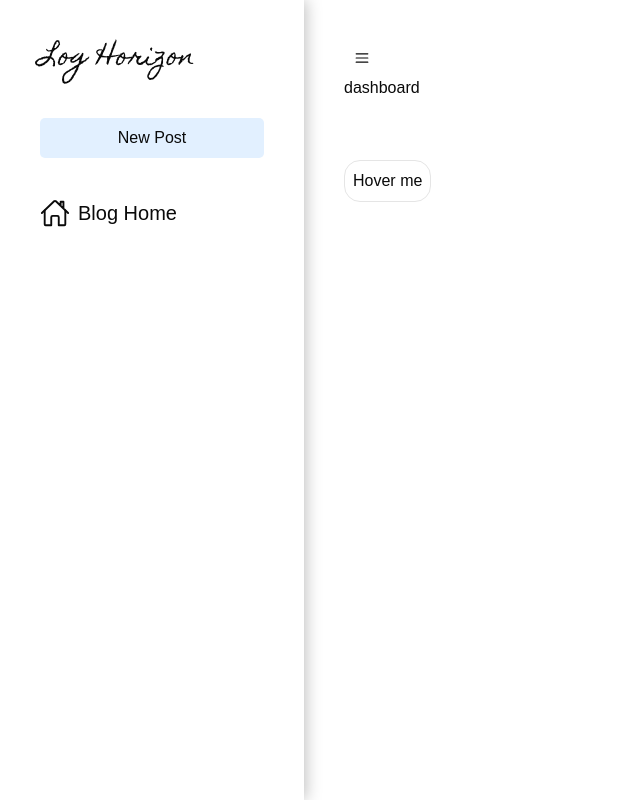
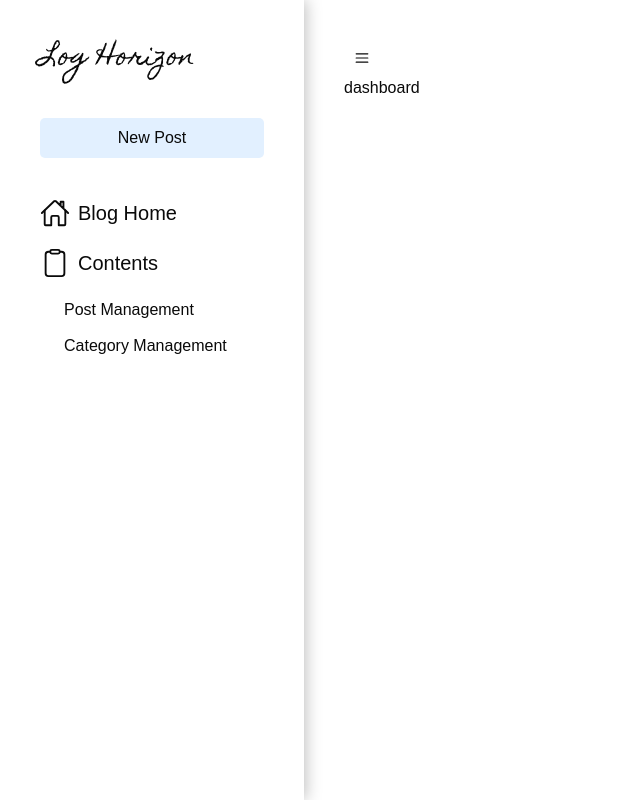
Before and after one commit to Jihan4105/Log-Horizon, a Next.js app: page /admin in a window 1280 px wide. Shown: the whole page, without its empty margins (0-640 px from the left). Built offline with nearby package versions, Linux system fonts and the light colour scheme; a web font is replaced by a local one.

Commit message:
2025-05-30 Developments

```diff
--- a/src/app/admin/layout.tsx
+++ b/src/app/admin/layout.tsx
@@ -7,6 +7,8 @@ import Link from "next/link";
 // Icons
 import { IoHomeOutline } from "react-icons/io5";
 import { IoMdClose } from "react-icons/io";
+import { HiMiniBars3 } from "react-icons/hi2";
+import { IoClipboardOutline } from "react-icons/io5";
 
 export default function AdminLayout ({
   children,
@@ -44,14 +46,22 @@ export default function AdminLayout ({
           New Post
         </Link>
 
-        <li className="flex flex-col gap-5">
-          <ul>
-            <Link href="/dashboard" className="flex gap-2 mt-10 items-center">
+        <div className="flex flex-col gap-5">
+          <div className="flex items-center mt-10">
+            <Link href="/dashboard" className="flex gap-2 items-center">
               <IoHomeOutline className="size-[30px]"/>
               <span className="text-[20px]">Blog Home</span>
             </Link>
-          </ul>
-        </li>
+          </div>
+          <div className="flex items-center gap-2">
+            <IoClipboardOutline className="size-[30px]"/>
+            <span className="text-[20px]">Contents</span>
+          </div>
+          <div className="flex flex-col gap-3 pl-6">
+            <span><Link href="/admin/posts">Post Management</Link></span>
+            <span><Link href="/admin/category">Category Management</Link></span>
+          </div>
+        </div>
       </aside>
 
       {/* Overlay */}
@@ -72,19 +82,16 @@ export default function AdminLayout ({
       <div className="flex-col p-10">
         {/* Toggle Button */}
         <button
-          className="md:hidden p-4 text-[30px] top-0 left-0 border relative"
+          className="md:hidden p-2 text-[20px] top-0 left-0 relative transition-colors duration-300 ease-in-out hover:bg-gray-100 rounded-[5px] cursor-pointer"
           onClick={() => {
             setSidebarStatus(!sidebarStatus)
             setOverlayStatus(!overlayStatus)
           }}
         >
-          Toggle
+          <HiMiniBars3 />
         </button>
         {/* Contents */}
         {children}
-        <div className="mt-10 p-2 border rounded-2xl md:translate-y-5 transition-all duration-300 ease-in-out">
-          Hover me
-        </div>
       </div>
 
     </main>
--- a/src/components/Sidebar.tsx
+++ /dev/null
@@ -1,30 +0,0 @@
-"use client";
-
-import { homemadeApple } from "@/lib/font";
-import Link from 'next/link';
-
-// Icons
-import { IoHomeOutline } from "react-icons/io5";
-
-export default function Sidebar() {
-  return (
-    <aside className="w-[304px] md:flex flex-col p-10 shadow-[2px_0px_15px_0px_rgba(0,0,0,0.25)] relative z-100 translate-x-[-304px] md:translate-x-0 hidden">
-      <span className="mb-10">
-        <Link href="/admin" className={`${homemadeApple.className} text-[25px]`}>Log Horizon</Link>
-      </span>
-
-      <Link href="/admin/newpost" className="bg-[#E2F0FF] cursor-pointer rounded-[5px] py-2 text-center">
-        New Post
-      </Link>
-
-      <li className="flex flex-col gap-5">
-        <ul>
-          <Link href="/dashboard" className="flex gap-2 mt-10 items-center">
-            <IoHomeOutline className="size-[30px]"/>
-            <span className="text-[20px]">Blog Home</span>
-          </Link>
-        </ul>
-      </li>
-    </aside>
-  )
-}
```
Also changed, not shown: src/components/SidebarToggler.tsx (deleted).
